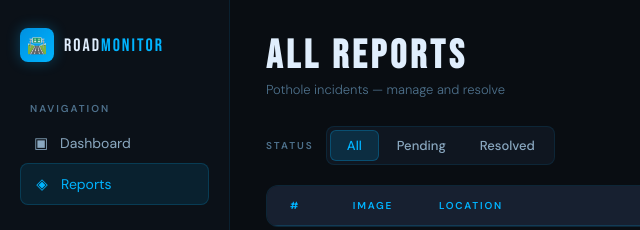
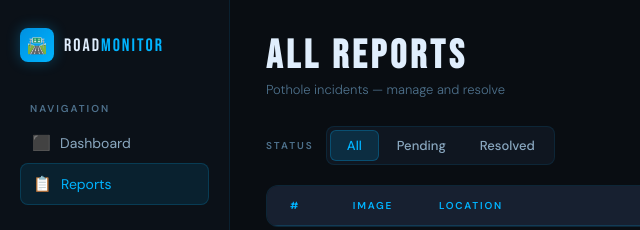
Before and after one commit to kaviyarasan-2005/Road-health-monitoring-system-automation, a plain HTML site: page Website/frontend/pages/admin/report.html in a window 1280 px wide. Shown: the top 230 px of the page, 0-640 px from the left. Drawn offline with Linux system fonts and the light colour scheme; no server answers.

Commit message:
UI changes

```diff
--- a/Website/frontend/pages/admin/report.html
+++ b/Website/frontend/pages/admin/report.html
@@ -19,12 +19,12 @@
   <ul class="sidebar-nav">
     <li>
       <a href="../admin/admin.html" class="nav-link">
-        <span class="nav-icon">▣</span> Dashboard
+        <span class="nav-icon">⬛</span> Dashboard
       </a>
     </li>
     <li>
       <a href="../admin/report.html" class="nav-link active">
-        <span class="nav-icon">◈</span> Reports
+        <span class="nav-icon">📋</span> Reports
       </a>
     </li>
   </ul>
```
